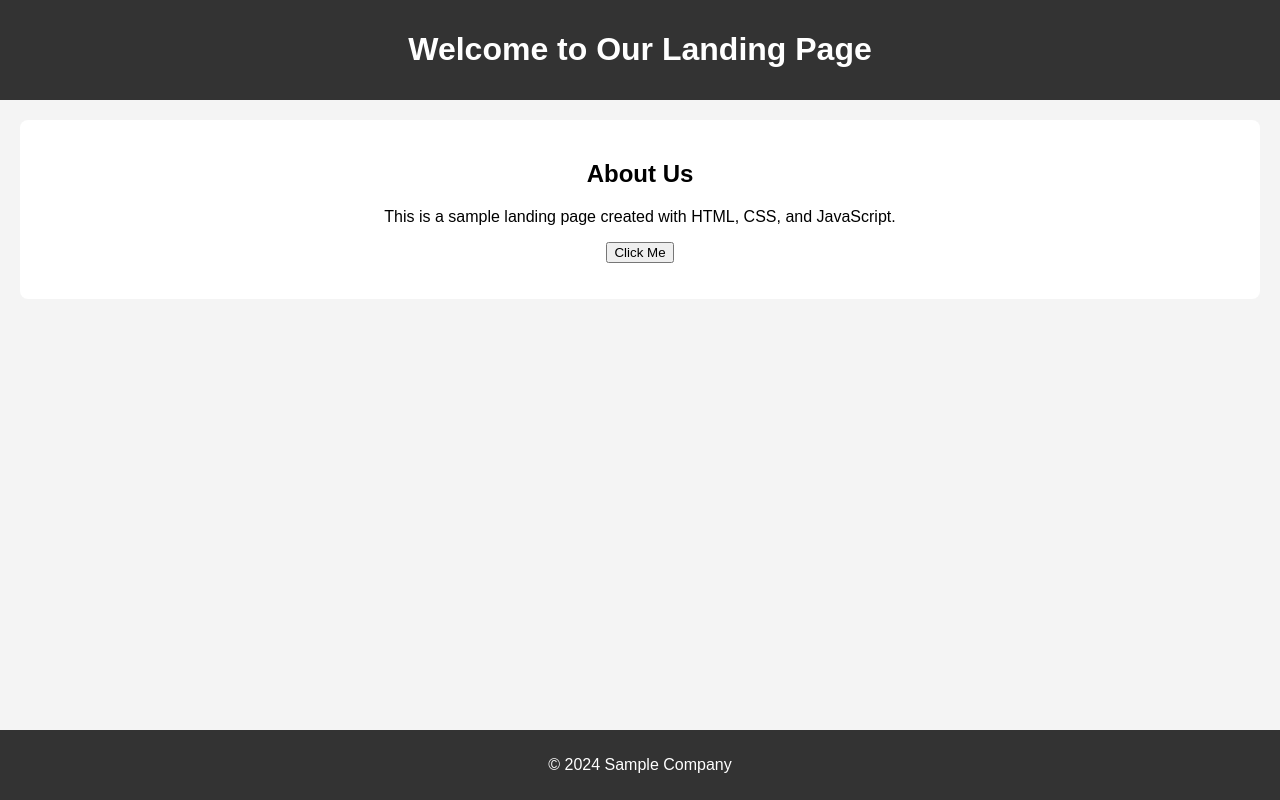
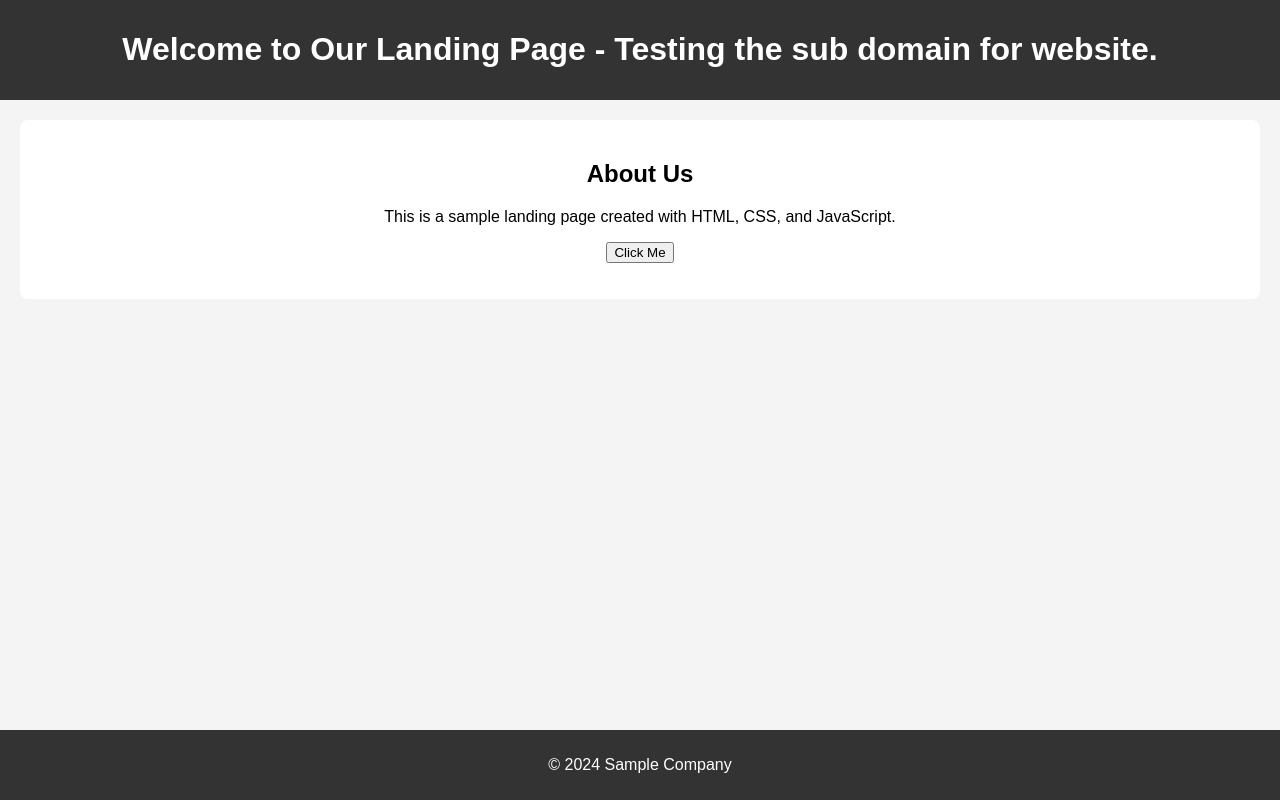
Before and after one commit to muralishankar/books, a plain HTML site: page index.html in a window 1280 px wide. Drawn offline with Linux system fonts and the light colour scheme.

Commit message:
adding the changes to ensure it,

```diff
--- a/index.html
+++ b/index.html
@@ -39,7 +39,7 @@
 <body>
 
 <div class="header">
-    <h1>Welcome to Our Landing Page</h1>
+    <h1>Welcome to Our Landing Page - Testing the sub domain for website.</h1>
 </div>
 
 <div class="content">
```
